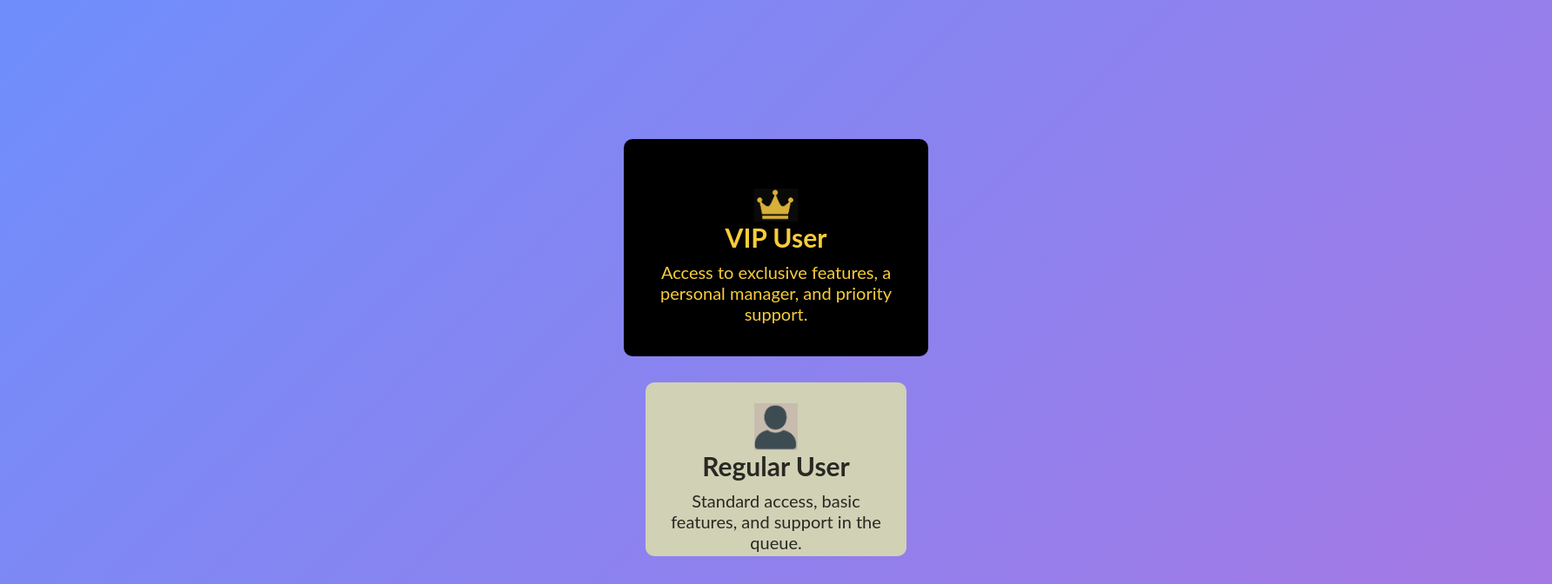
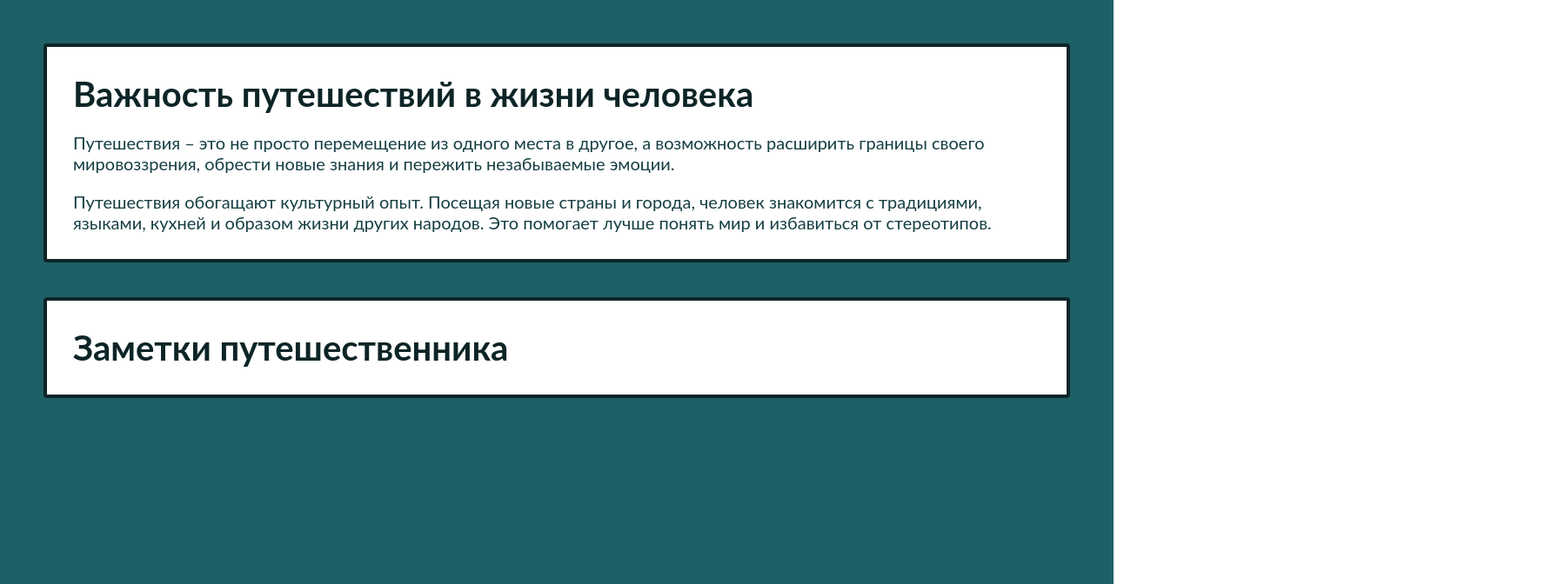
Before and after one commit to ViraVarguliak14/05_react_ts_24_03, a React (Vite) app: page / in a window 1280 px wide. Shown: the top 672 px of the page at 87% size, 1784 px wide, since content can reach past the window. Built offline with nearby package versions, Linux system fonts and the light colour scheme.

Commit message:
lesson10

```diff
--- a/src/App.tsx
+++ b/src/App.tsx
@@ -6,7 +6,8 @@
 // import Consultation04 from "./consbltations/Consultation04/Consultation04";
 // import Homework08 from "./homeworks/Homework08/Homework08";
 // import Lesson09 from "./lessons/Lesson09/Lesson09";
-import Homework09 from "./homeworks/Homework09/homework09";
+// import Homework09 from "./homeworks/Homework09/homework09";
+import Lesson10 from "./lessons/Lesson10/Lesson10";
 
 function App() {
   return (
@@ -19,7 +20,8 @@ function App() {
       {/* <Consultation04/> */}
       {/* <Homework08/> */}
       {/* <Lesson09/> */}
-      <Homework09/>
+      {/* <Homework09/> */}
+      <Lesson10/>
     </>
   );
 }
--- /dev/null
+++ b/src/lessons/Lesson10/Lesson10.tsx
@@ -0,0 +1,21 @@
+import { Lesson10Container, SectionWrapper, SectionTitle, Description } from "./styles";
+
+function Lesson10() {
+    return (
+      <Lesson10Container>
+        <SectionWrapper>
+          <SectionTitle>Важность путешествий в жизни человека
+          </SectionTitle>
+          <Description>Путешествия – это не просто перемещение из одного места в другое,
+             а возможность расширить границы своего мировоззрения, обрести новые знания и пережить незабываемые эмоции.</Description>
+          <Description>Путешествия обогащают культурный опыт. Посещая новые страны и города, человек знакомится
+            с традициями, языками, кухней и образом жизни других народов. Это помогает лучше понять мир и избавиться от стереотипов.</Description>
+        </SectionWrapper>
+        <SectionWrapper>
+          <SectionTitle>Заметки путешественника
+          </SectionTitle>
+        </SectionWrapper>
+      </Lesson10Container>
+    )
+  }
+  export default Lesson10;
--- /dev/null
+++ b/src/lessons/Lesson10/styles.ts
@@ -0,0 +1,34 @@
+import styled from "@emotion/styled";
+// export const = styled.``
+
+
+
+export const Lesson10Container = styled.div`
+  display: flex;
+  flex-direction: column;
+  gap: 40px;
+  flex: 1;
+  padding: 50px;
+  background-color: rgb(29, 96, 101);
+`
+
+export const SectionWrapper = styled.section`
+  display: flex;
+  flex-direction: column;
+  gap: 20px;
+  padding: 30px;
+  background-color: white;
+  border: 4px solid  rgb(13, 37, 39);
+  border-radius: 4px;
+`
+
+export const SectionTitle = styled.div`
+  font-size: 40px;
+  color: rgb(13, 37, 39);
+  font-weight: bold;
+`
+
+export const Description = styled.p`
+  font-size: 20px;
+  color: rgb(22, 63, 67);
+`
```
